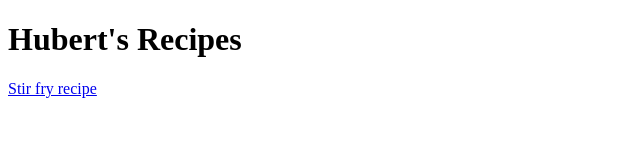
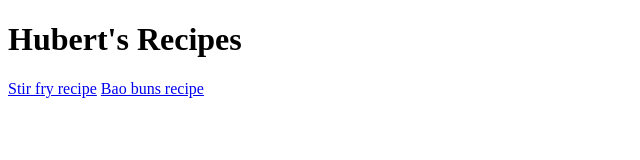
Before and after one commit to hvbcix/odin-recipes, a plain HTML site: page index.html in a window 1280 px wide. Shown: the whole page, without its empty margins (0-640 px from the left). Drawn offline with Linux system fonts and the light colour scheme.

Commit message:
Add link to bao buns recipe to main page

```diff
--- a/index.html
+++ b/index.html
@@ -7,5 +7,6 @@
 <body>
     <h1>Hubert's Recipes</h1>
     <a href="./recipes/stir-fry.html">Stir fry recipe</a>
+    <a href="./recipes/bao-buns.html">Bao buns recipe</a>
 </body>
 </html>
```
